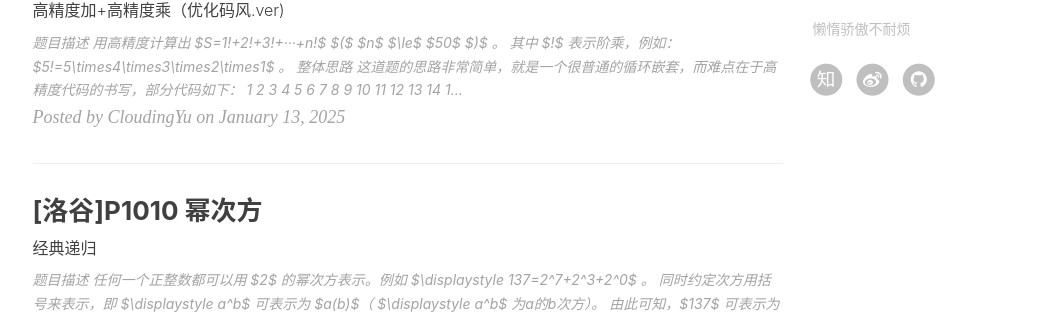
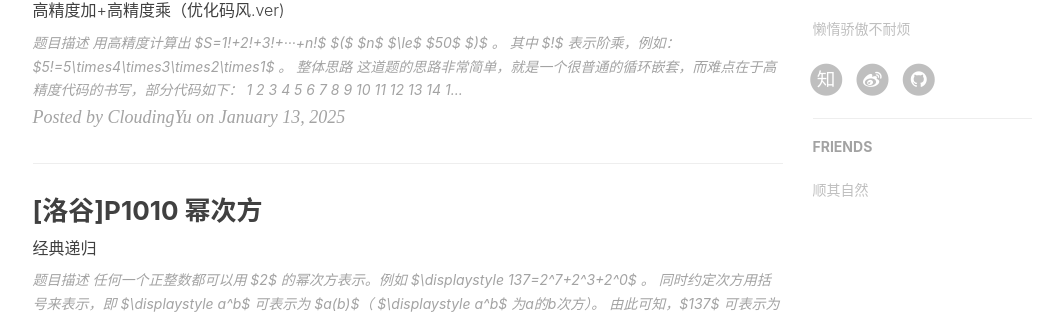
Before and after one commit to cloudingyu/cloudingyu.github.io, a Jekyll site: the page built from index.html, in a window 1280 px wide and 900 px high, scrolled down 651 px. Shown: the part 122-436 px from the top of the window, without its empty margins (135-1198 px from the left). Built offline with Jekyll 4.4.1, drawn with Linux system fonts in a browser that asks for light colours; nearby versions of some CDN libraries; the list of posts is cut into pages by our own code; comment, search, counter and statistics services are not loaded.

Commit message:
add friends

```diff
--- a/_config.yml
+++ b/_config.yml
@@ -90,14 +90,8 @@
 page-mathjax: false
 
 # Friends
-#friends:
-#  [
-#    { title: "乱序（Midare）", href: "http://mida.re/" },
-#    { title: "Ebn Zhang", href: "https://ebnbin.dev/" },
-#    { title: "Kun Qian", href: "http://kunq.me" },
-#    { title: "Sherry Woo", href: "https://sherrywoo.me/" },
-#    { title: "SmdCn", href: "http://blog.smdcn.net" },
-#    { title: "JiyinYiyong", href: "http://tiye.me/" },
-#    { title: "DHong Say", href: "http://dhong.co" },
-#    { title: "尹峰以为", href: "http://ingf.github.io/" },
-#  ]
+friends:
+  [
+    { title: "顺其自然", href: "http://sqzr2319.github.io" },
+
+  ]
--- a/_posts/2025-01-26-vim-VScode.markdown
+++ b/_posts/2025-01-26-vim-VScode.markdown
@@ -140,7 +140,7 @@
 
 安装完成后，`ctrl + shift + P`或者`command + shift + P`，运行命令`smearcursor.enable`.
 
-### $Relative line numbers$
+### $Relative$ $line$ $numbers$
 
 该插件能够显示每行相对于当前光标所在行的差数，方便`j`、`k`快速跳转.
 
```
